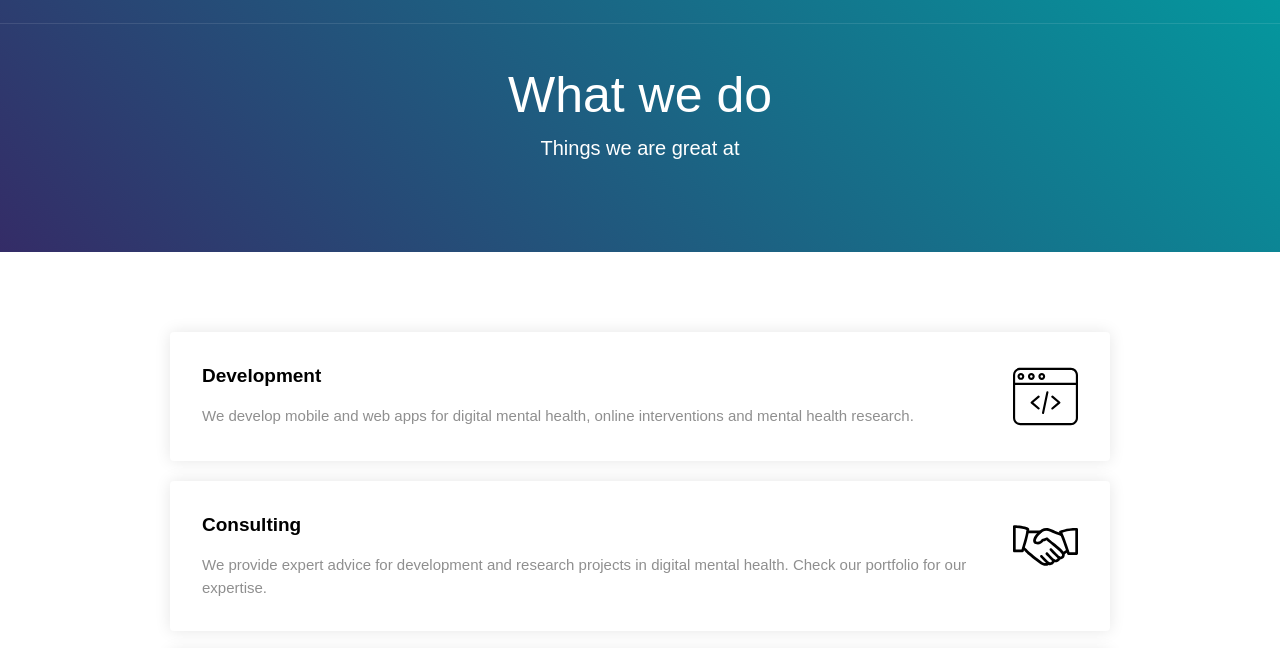
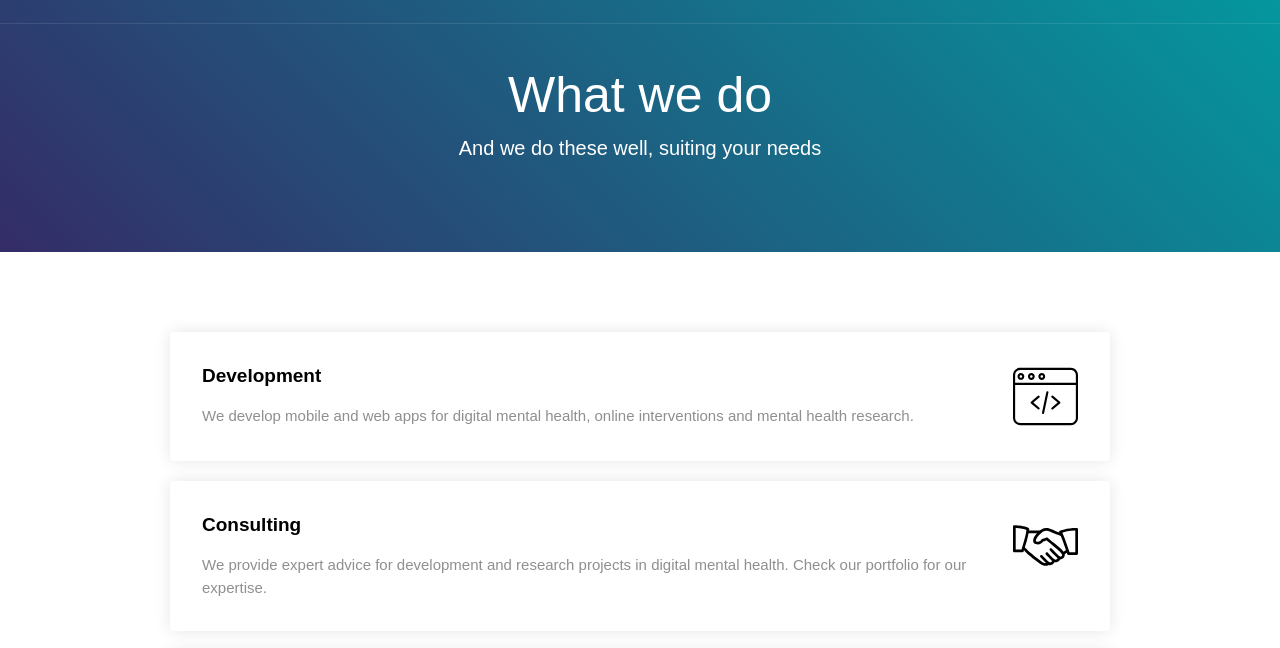
Before and after one commit to THRMady/services, a plain HTML site: page index.html in a window 1280 px wide. Shown: the part 115-763 px from the top of the page. Drawn offline with nearby package versions, Linux system fonts and the light colour scheme; a script that the page names is missing.

Commit message:
Update index.html

```diff
--- a/index.html
+++ b/index.html
@@ -43,7 +43,7 @@
   <div class="subpage-header about">
     <div class="container w-container">
       <h2 data-ix="fade-in-on-load" class="subpage-title">What we do</h2>
-      <div data-ix="fade-in-on-load-2" class="page-subtitle">Things we are great at<a href="https://thriver-website.webflow.io/#About"><strong><br></strong></a>
+      <div data-ix="fade-in-on-load-2" class="page-subtitle">And we do these well, suiting your needs<a href="https://thriver-website.webflow.io/#About"><strong><br></strong></a>
       </div>
     </div>
   </div>
```
